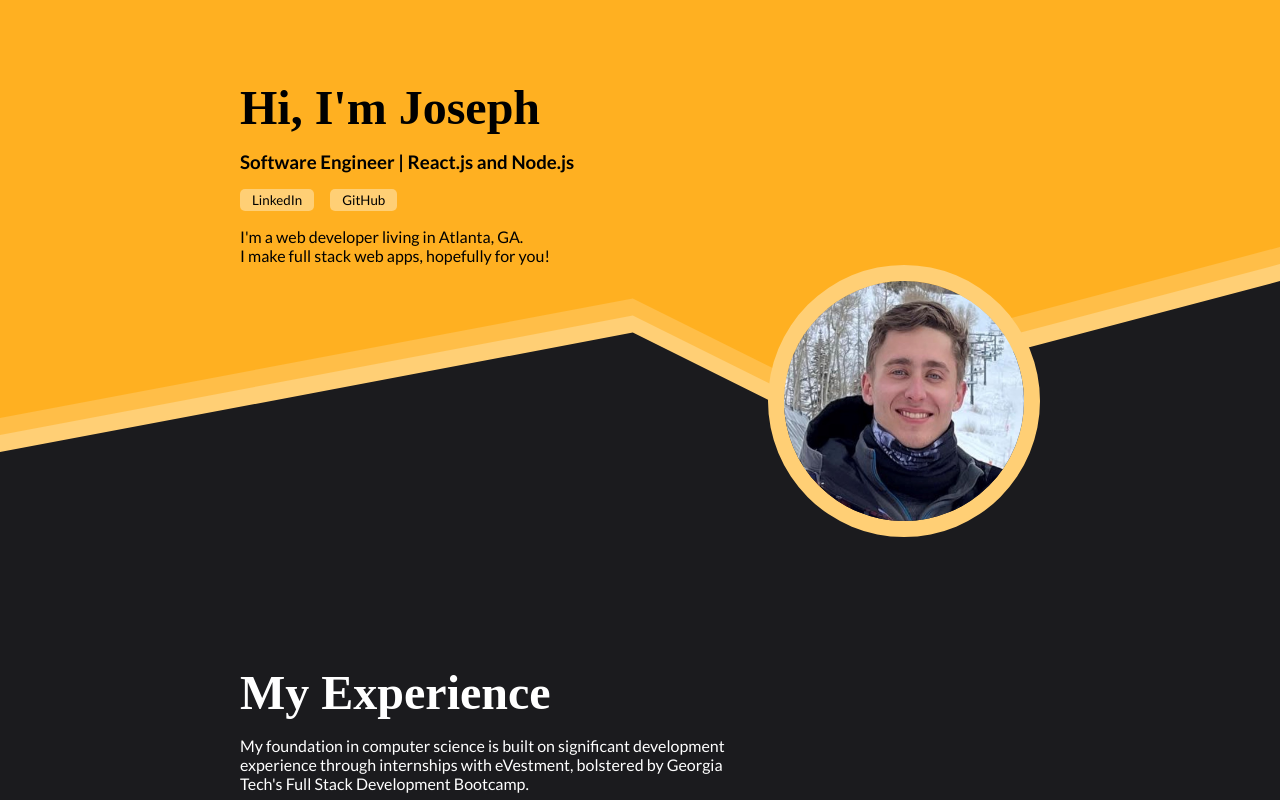
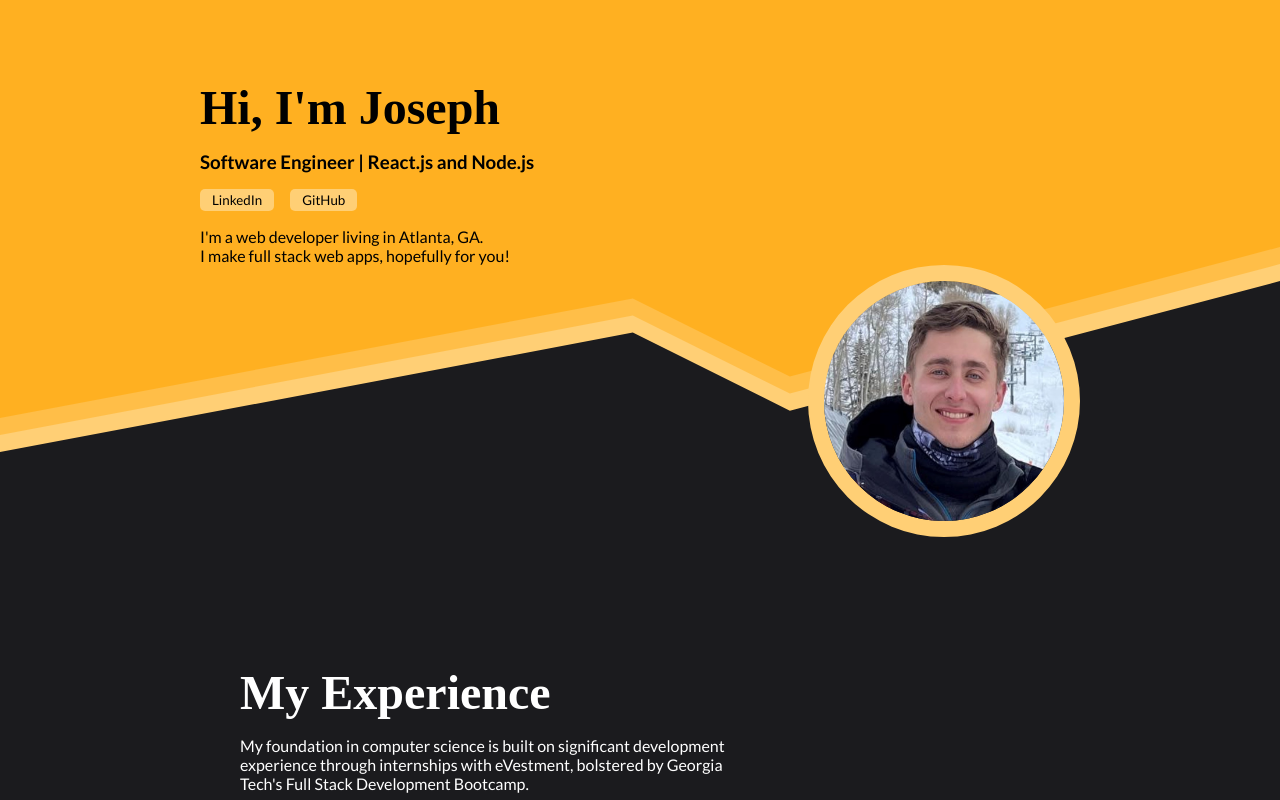
Before and after one commit to jpugmire/jpugmire.github.io, a React (Create React App) app: page / in a window 1280 px wide. Shown: the top 800 px of the page. Built offline with nearby package versions, Linux system fonts and the light colour scheme; a web font is replaced by a local one.

Commit message:
making sure we keep margins big on big screens

```diff
--- a/src/components/landing-page/landingPage.css
+++ b/src/components/landing-page/landingPage.css
@@ -62,7 +62,7 @@
 
   @media only screen and (min-width: 1100px){
       .landing-wrapper .content-section{
-          margin: 5rem 15rem;
+          margin: 5rem 25vh;
       }
   }
 
```
